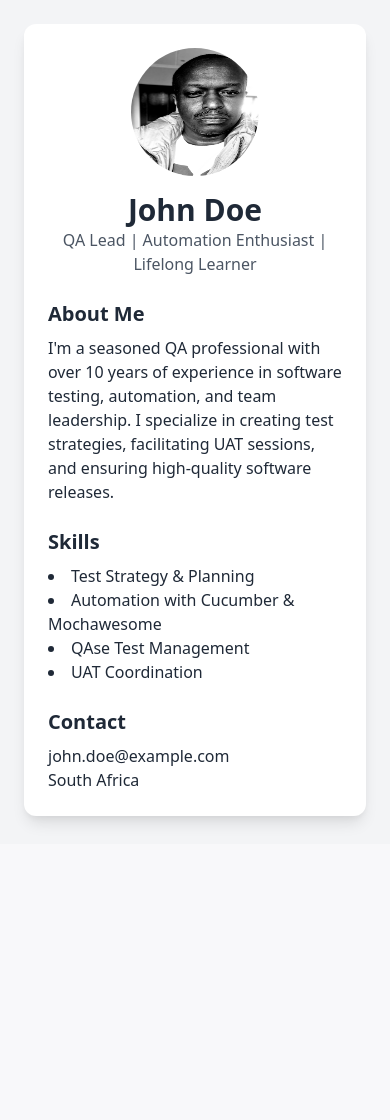
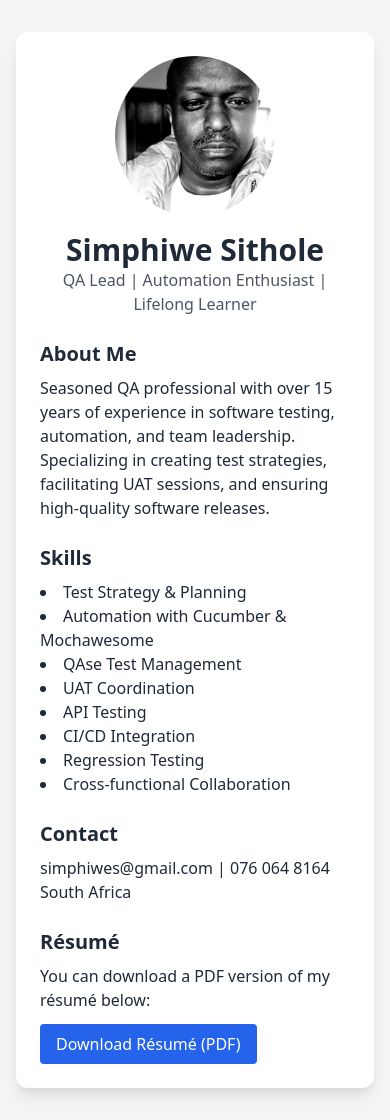
Before and after one commit to thinksttecheval/my_profile_flask, a Flask app: page / in a window 390 px wide. Before the commit the page ends 827 px from the top, so only its background shows below. Run offline with Flask 3, Linux system fonts and the light colour scheme.

Commit message:
update the webpage to be fully responsive and PDF downloadable

```diff
--- a/app.py
+++ b/app.py
@@ -1,4 +1,4 @@
-from flask import Flask, render_template
+from flask import Flask, render_template, send_from_directory
 
 app = Flask(__name__)
 
@@ -6,5 +6,9 @@ app = Flask(__name__)
 def home():
     return render_template("index.html")
 
+@app.route("/download-resume")
+def download_resume():
+    return send_from_directory(directory="static/files", path="Resume - Simphiwe Sithole.pdf", as_attachment=True)
+
 if __name__ == "__main__":
-    app.run(debug=True)
+    app.run(debug=True, host="0.0.0.0", port=8000)
--- a/render.yaml
+++ b/render.yaml
@@ -1,6 +1,6 @@
 services:
   - type: web
-    name: my_profile_flask
+    name: my-profile-flask
     env: python
     buildCommand: pip install -r requirements.txt
-    startCommand: gunicorn main:application
+    startCommand: gunicorn app:app
--- a/templates/index.html
+++ b/templates/index.html
@@ -3,36 +3,53 @@
 <head>
     <meta charset="UTF-8">
     <title>About Me</title>
+    <meta name="viewport" content="width=device-width, initial-scale=1">
     <link href="https://cdn.jsdelivr.net/npm/tailwindcss@2.2.19/dist/tailwind.min.css" rel="stylesheet">
 </head>
 <body class="bg-gray-100 text-gray-800">
-    <div class="max-w-4xl mx-auto p-6">
+    <div class="container mx-auto px-4 py-8">
         <div class="bg-white shadow-lg rounded-xl p-6">
             <div class="text-center">
-                <img src="{{ url_for('static', filename='profile.jpg') }}" alt="Profile Picture" class="mx-auto rounded-full w-32 h-32">
-                <h1 class="text-3xl font-bold mt-4">John Doe</h1>
+                <img src="{{ url_for('static', filename='profile.jpg') }}" alt="Profile Picture" class="mx-auto rounded-full w-40 h-40 object-cover">
+                <h1 class="text-3xl font-bold mt-4">Simphiwe Sithole</h1>
                 <p class="text-gray-600">QA Lead | Automation Enthusiast | Lifelong Learner</p>
             </div>
+
             <div class="mt-6">
                 <h2 class="text-xl font-semibold">About Me</h2>
                 <p class="mt-2">
-                    I'm a seasoned QA professional with over 10 years of experience in software testing, automation, and team leadership.
-                    I specialize in creating test strategies, facilitating UAT sessions, and ensuring high-quality software releases.
+                    Seasoned QA professional with over 15 years of experience in software testing, automation, and team leadership.
+                    Specializing in creating test strategies, facilitating UAT sessions, and ensuring high-quality software releases.
                 </p>
             </div>
+
             <div class="mt-6">
                 <h2 class="text-xl font-semibold">Skills</h2>
-                <ul class="list-disc list-inside mt-2">
+                <ul class="list-disc list-inside mt-2 grid grid-cols-1 sm:grid-cols-2 gap-x-4">
                     <li>Test Strategy & Planning</li>
                     <li>Automation with Cucumber & Mochawesome</li>
                     <li>QAse Test Management</li>
                     <li>UAT Coordination</li>
+                    <li>API Testing</li>
+                    <li>CI/CD Integration</li>
+                    <li>Regression Testing</li>
+                    <li>Cross-functional Collaboration</li>
                 </ul>
             </div>
+
             <div class="mt-6">
                 <h2 class="text-xl font-semibold">Contact</h2>
-                <p class="mt-2">john.doe@example.com</p>
+                <p class="mt-2">simphiwes@gmail.com | 076 064 8164</p>
                 <p>South Africa</p>
+            </div>
+
+            <!-- Resume Download Section -->
+            <div class="mt-6">
+                <h2 class="text-xl font-semibold">Résumé</h2>
+                <p class="mt-2">You can download a PDF version of my résumé below:</p>
+                <a href="{{ url_for('download_resume') }}" class="inline-block mt-3 bg-blue-600 text-white px-4 py-2 rounded hover:bg-blue-700 transition">
+                    Download Résumé (PDF)
+                </a>
             </div>
         </div>
     </div>
```
Also changed, not shown: 3 other files.
